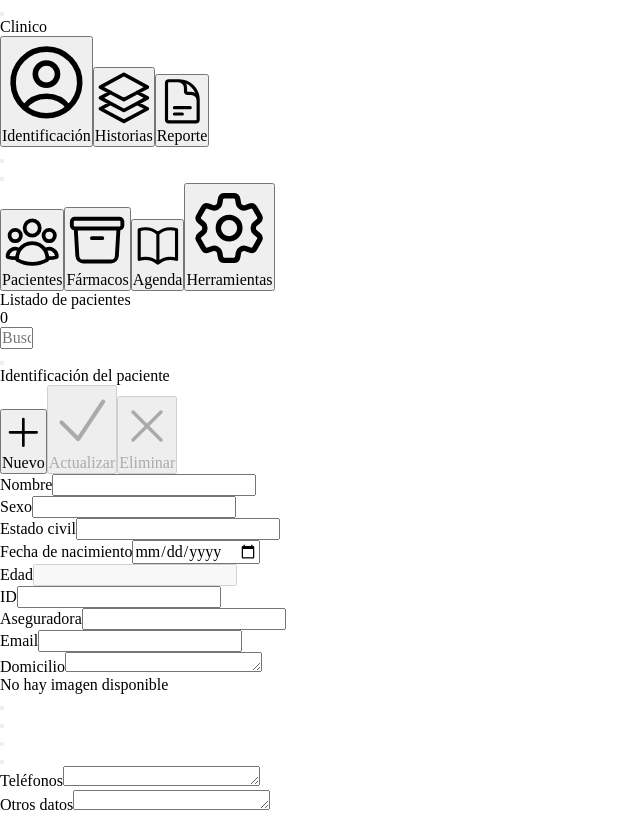
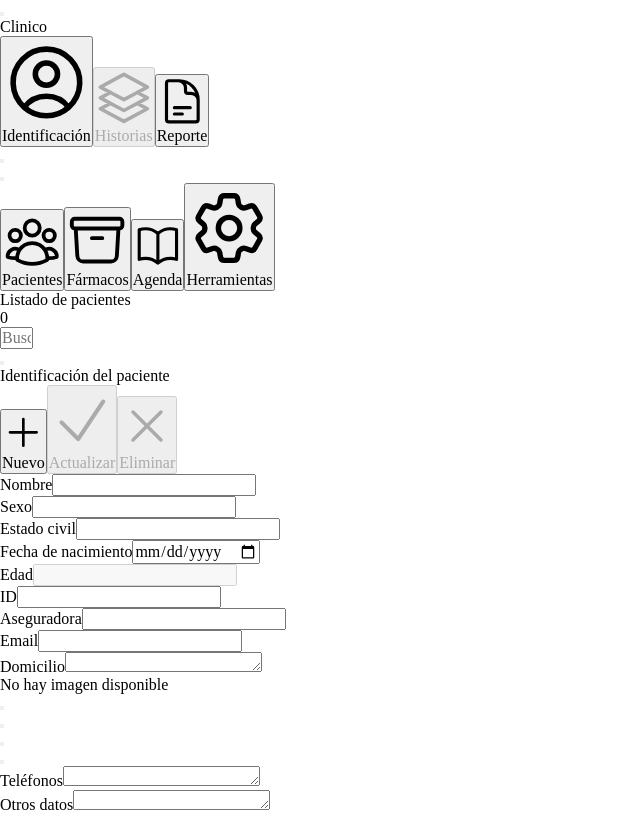
Before and after one commit to Alejojooo/clinico-app, a React (Vite) app in the folder src/renderer/: page / in a window 1280 px wide. Shown: the whole page, without its empty margins (0-640 px from the left). Built offline with nearby package versions, Linux system fonts and the light colour scheme; a web font is replaced by a local one.

Commit message:
styles: estilos para botones según habilitación

```diff
--- a/src/renderer/src/components/Buttons/ActionButton.jsx
+++ b/src/renderer/src/components/Buttons/ActionButton.jsx
@@ -11,7 +11,7 @@ ActionButton.propTypes = {
 export default function ActionButton({ label, icon, onClick, verticalLayout = false, disabled }) {
   return (
     <button
-      className={`flex ${verticalLayout ? 'h-fit flex-col rounded-lg px-4' : `h-10 flex-row rounded-full ${icon ? 'pl-4 pr-6' : 'px-4'}`} items-center justify-center gap-2 ${disabled ? 'bg-disabled' : 'bg-primary'} py-2.5 ${!disabled && 'drop-shadow-md'} transition-colors hover:bg-secondary-light ${!disabled && 'hover:drop-shadow-lg'} focus:bg-tertiary ${disabled ? 'text-disabled-accent' : 'text-accent'}`}
+      className={`flex ${verticalLayout ? 'h-fit flex-col rounded-lg px-4' : `h-10 flex-row rounded-full ${icon ? 'pl-4 pr-6' : 'px-4'}`} items-center justify-center gap-2 ${disabled ? 'bg-disabled text-disabled-accent' : 'bg-primary drop-shadow-md hover:drop-shadow-lg'} py-2.5 transition-colors hover:bg-secondary-light focus:bg-tertiary`}
       type="button"
       onClick={(event) => {
         event.target.blur()
--- a/src/renderer/src/components/Buttons/SectionButton.jsx
+++ b/src/renderer/src/components/Buttons/SectionButton.jsx
@@ -5,17 +5,26 @@ SectionButton.propTypes = {
   icon: PropTypes.element.isRequired,
   rounded: PropTypes.string,
   isActive: PropTypes.bool,
-  onClick: PropTypes.func
+  onClick: PropTypes.func,
+  disabled: PropTypes.bool
 }
 
-export default function SectionButton({ label, icon, rounded, isActive = false, onClick }) {
+export default function SectionButton({
+  label,
+  icon,
+  rounded,
+  isActive = false,
+  onClick,
+  disabled
+}) {
   return (
     <button
-      className={`flex h-10 w-40 flex-row items-center justify-center gap-2 overflow-visible border-y border-accent px-3 py-2.5 transition-colors hover:bg-secondary-light focus:bg-tertiary ${rounded === 'left' ? 'rounded-l-full border-l' : rounded === 'right' ? 'rounded-r-full border-r' : ''} ${isActive ? 'bg-tertiary' : ''}`}
+      className={`flex h-10 w-40 flex-row items-center justify-center gap-2 overflow-visible border-y border-accent px-3 py-2.5 transition-colors ${disabled ? 'bg-disabled text-disabled-accent' : 'bg-primary hover:bg-secondary-light'} focus:bg-tertiary ${rounded === 'left' ? 'rounded-l-full border-l' : rounded === 'right' ? 'rounded-r-full border-r' : ''} ${isActive ? 'bg-tertiary' : ''}`}
       onClick={(event) => {
         event.target.blur()
         onClick()
       }}
+      disabled={disabled}
     >
       {icon}
       <span className="text-sm font-semibold">{label}</span>
--- a/src/renderer/src/components/SectionsLayout.jsx
+++ b/src/renderer/src/components/SectionsLayout.jsx
@@ -41,6 +41,7 @@ function PatientSectionsLayout() {
           if (activePatient) setActiveSection(PATIENT_SECTIONS.MEDICAL_RECORDS)
           else addSnackbar('Primero seleccione un paciente')
         }}
+        disabled={!activePatient}
       ></SectionButton>
       <SectionButton
         label="Reporte"
```
